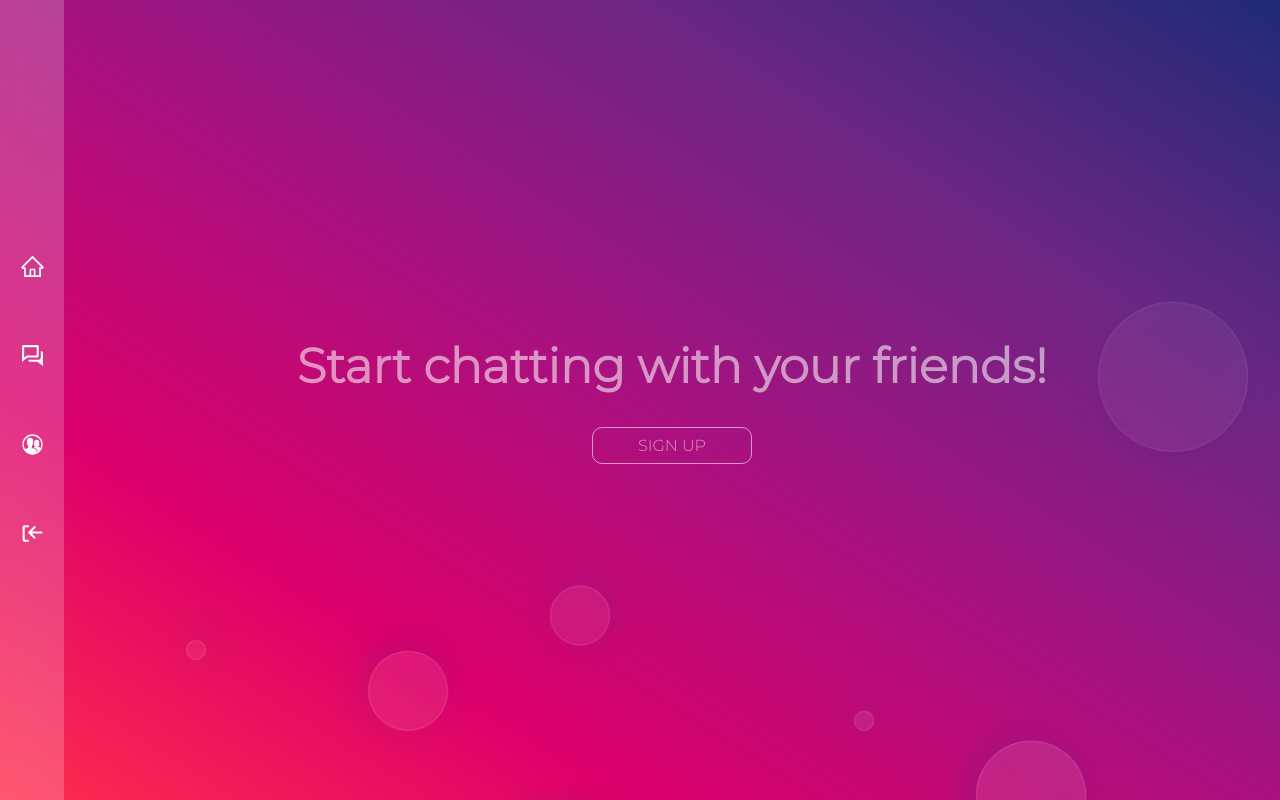
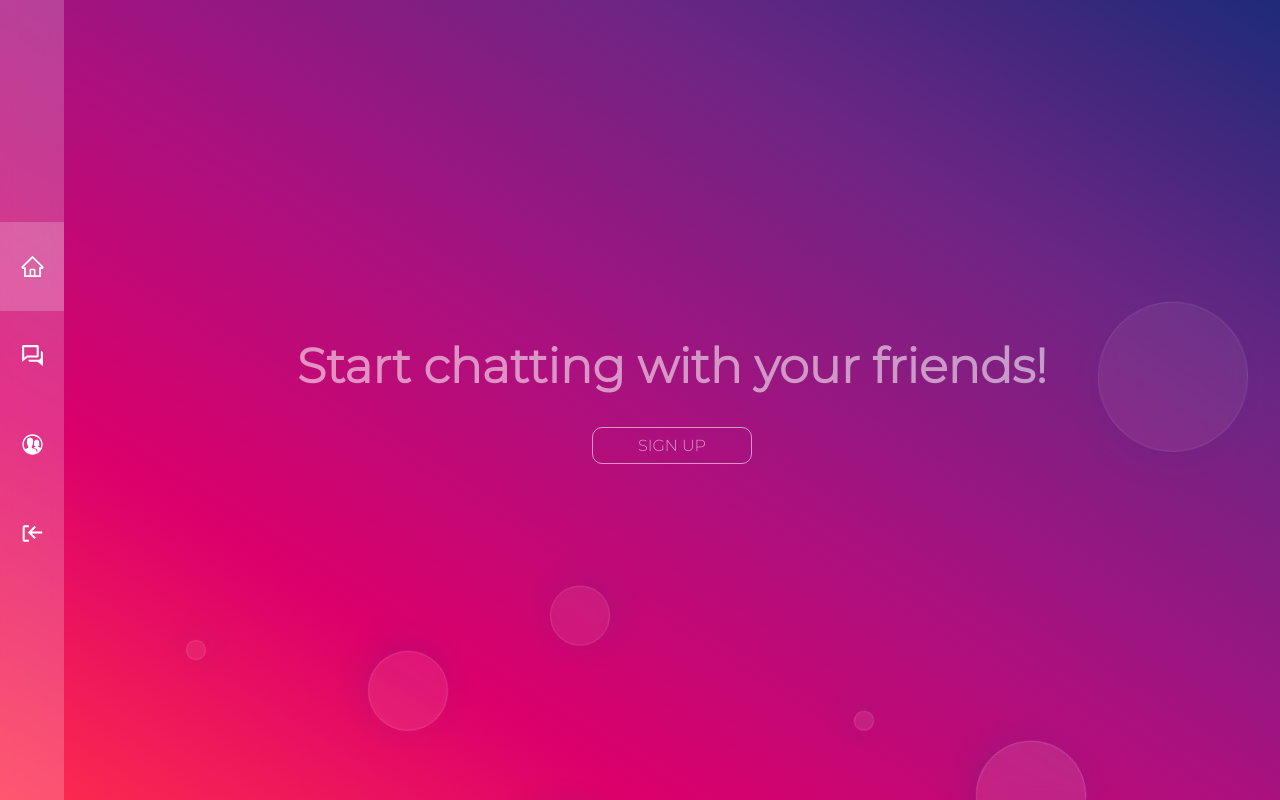
Before and after one commit to KarolinaObcowska/chat_app, a React (Create React App) app: page / in a window 1280 px wide. Built offline with nearby package versions, Linux system fonts and the light colour scheme.

Commit message:
active class in navbar

```diff
--- a/src/components/Sidebar.js
+++ b/src/components/Sidebar.js
@@ -1,10 +1,11 @@
-import React from 'react';
-import styled from 'styled-components';
+/* eslint-disable no-unused-vars */
+import React, { useState } from 'react';
+import styled, { css } from 'styled-components';
 import { CgLogOut } from 'react-icons/cg';
 import { BiConversation } from 'react-icons/bi';
 import { IoIosContacts } from 'react-icons/io';
 import { AiOutlineHome } from 'react-icons/ai';
-import { Link } from 'react-router-dom';
+import { NavLink } from 'react-router-dom';
 
 const Wrapper = styled.aside`
   height: 100vh;
@@ -32,11 +33,12 @@ const List = styled.ul`
   color: white;
   @media (max-width: 768px) {
     display: flex;
+    height: 100%;
     flex-direction: row;
   }
 `;
 
-const ListItem = styled(Link)`
+const ListItem = styled(NavLink)`
   padding: 2rem 0rem;
   width: 100%;
   color: white;
@@ -47,16 +49,10 @@ const ListItem = styled(Link)`
     background: rgba(255, 255, 255, 0.2);
     backdrop-filter: blur(7.5px);
   }
-  &.active {
-    color: red;
-  }
   @media (max-width: 768px) {
     height: 100%;
     padding: 0rem;
-    &:hover {
-      background: none;
-      backdrop-filter: none;
-    }
+    justify-content: center;
   }
 `;
 
@@ -64,16 +60,16 @@ const Sidebar = () => {
   return (
     <Wrapper>
       <List>
-        <ListItem to="/" activeClassName="ble">
+        <ListItem to="/" activeClassName="active">
           <AiOutlineHome size={25} />
         </ListItem>
-        <ListItem to="/conversation">
+        <ListItem to="/conversation" activeClassName="active">
           <BiConversation size={25} />
         </ListItem>
-        <ListItem to="/contact">
+        <ListItem to="/contact" activeClassName="active">
           <IoIosContacts size={25} />
         </ListItem>
-        <ListItem to="/">
+        <ListItem to="/login">
           <CgLogOut size={25} />
         </ListItem>
       </List>
--- a/src/index.css
+++ b/src/index.css
@@ -35,6 +35,9 @@ body {
   z-index: -10;
 }
 
+.active {
+  background: rgba(255, 255, 255, 0.2);
+}
 .circles div {
   position: absolute;
   display: block;
```
